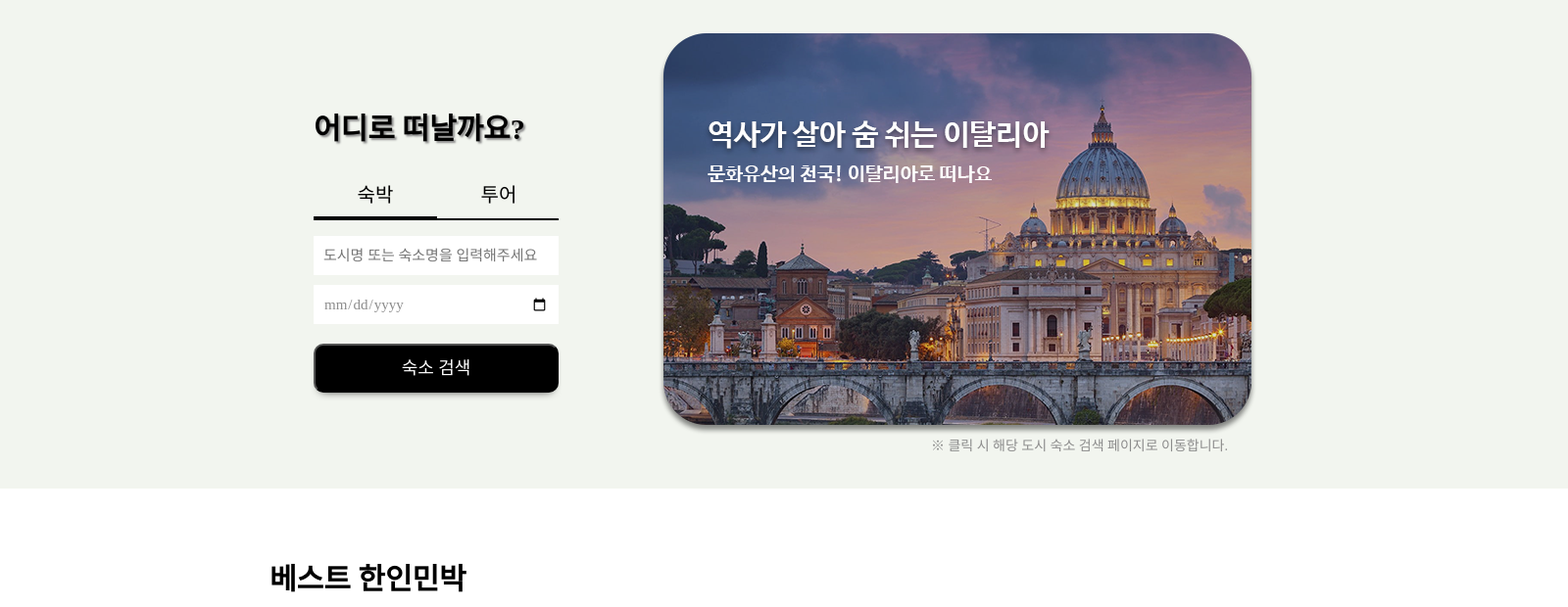
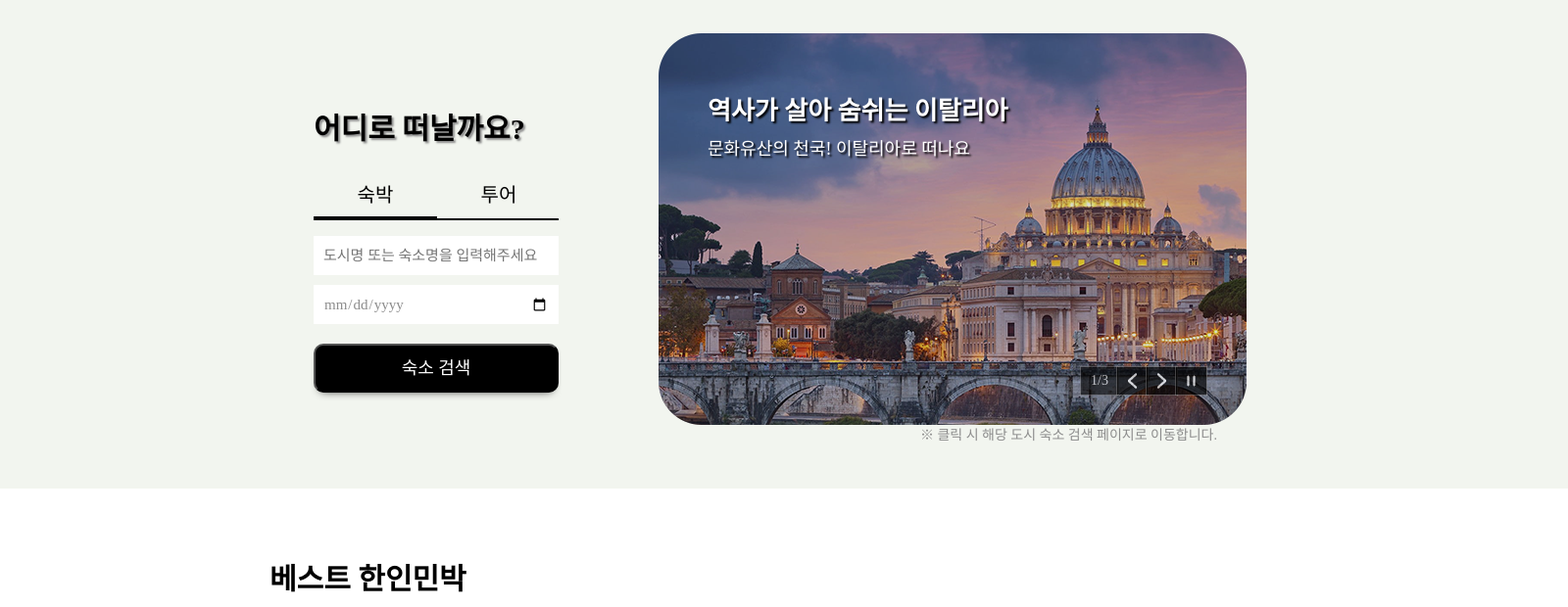
Before and after one commit to onezeun/KDT, a PHP site: page / in a window 1600 px wide. Shown: the part 201-821 px from the top of the page at 98% size. Run offline with PHP 8.4, Linux system fonts and the light colour scheme; some web fonts are replaced.

Commit message:
feat: 메인페이지 메인배너 슬라이드

```diff
--- a/first_project/css/main.css
+++ b/first_project/css/main.css
@@ -96,28 +96,148 @@
   font-family: 'InfinitySans-RegularA1';
 }
 
-.mb_reco_cont1 {
-  width: 611px;
-  height: 411px;
+.mb_reco{
+  width: 600px;
+  height: 400px;
+  position: relative;
+}
+
+.mb_reco_wrap {
+  display: flex;
+  overflow: hidden;
+  border-radius: 20px;
+}
+
+.mb_reco_cont1{
+  position: relative;
 }
 
 .mb_reco_cont1 a {
-  width: 611px;
-  height: 411px;
+  width: 600px;
+  height: 400px;
   background: url(../images/main_image1.png) no-repeat;
 }
 
-/* .mb_reco_cont2 {
-      width: 611px;
-      height: 411px;
+.mb_reco_cont2 {
+  position: relative;
+}
+
+.mb_reco_cont2 a {
+  width: 600px;
+  height: 400px;
   background: url(../images/main_image2.png) no-repeat;
 }
 
 .mb_reco_cont3 {
-      width: 611px;
-      height: 411px;
+  position: relative;
+}
+
+.mb_reco_cont3 a {
+  width: 600px;
+  height: 400px;
   background: url(../images/main_image3.png) no-repeat;
-    } */
+}
+
+.mb_reco_txt1 {
+  font-size: 26px;
+  color: white;
+  font-weight: bold;
+  text-shadow: 2px 2px 2px black;
+  position: absolute;
+  top: 60px;
+  left: 50px;
+}
+
+.mb_reco_txt2 {
+  font-size: 18px;
+  color: white;
+  text-shadow: 2px 2px 2px black;
+  position: absolute;
+  top: 105px;
+  left: 50px;
+}
+
+.carousel_page_bg {
+  width: 40px;
+  height: 30px;
+  background: url(../images/main_carousel_btn1.png) no-repeat;
+  display: inline-block;
+  position: absolute;
+  bottom: 30px;
+  right: 130px;
+  opacity:60%;
+  text-align: center;
+  line-height: 30px
+}
+
+.carousel_page {
+  width: 40px;
+  height: 20px;
+  font-size: 14px;
+  color: white;
+}
+
+.carousel_prev {
+  width: 33px;
+  height: 30px;
+  background: url(../images/main_carousel_btn2.png) no-repeat;
+  display: inline-block;
+  position: absolute;
+  bottom: 30px;
+  right: 100px;
+  opacity: 70%;
+}
+
+.carousel_prev:hover {
+  opacity: 100%;
+}
+
+.carousel_next {
+  width: 33px;
+  height: 30px;
+  background: url(../images/main_carousel_btn3.png) no-repeat;
+  display: inline-block;
+  position: absolute;
+  bottom: 30px;
+  right: 70px;
+  opacity: 70%;
+}
+
+.carousel_next:hover {
+  opacity: 100%;
+}
+
+.carousel_stop {
+  width: 33px;
+  height: 30px;
+  background: url(../images/main_carousel_btn4.png) no-repeat;
+  display: inline-block;
+  position: absolute;
+  bottom: 30px;
+  right: 40px;
+  opacity: 70%;
+}
+
+.carousel_stop:hover {
+  opacity: 100%;
+}
+
+.carousel_play {
+  width: 33px;
+  height: 30px;
+  background: url(../images/main_carousel_btn5.png) no-repeat;
+  display: inline-block;
+  position: absolute;
+  bottom: 30px;
+  right: 40px;
+  opacity: 70%;
+  display: none;
+}
+
+.carousel_play:hover {
+  opacity: 100%;
+}
+
 
 .movemsg {
   color: #8c8c8c;
--- a/first_project/css/reset.css
+++ b/first_project/css/reset.css
@@ -21,6 +21,8 @@ button {
 *:focus {
   outline: 0 none;
 }
+
+root { scroll-behavior : auto }
 
 @font-face {
   font-family: 'InfinitySans-RegularA1';
--- a/first_project/index.html
+++ b/first_project/index.html
@@ -10,6 +10,12 @@
   <link rel="stylesheet" type="text/css" href="css/header.css">
   <link rel="stylesheet" type="text/css" href="css/main.css">
   <link rel="stylesheet" type="text/css" href="css/footer.css">
+  <script src="https://code.jquery.com/jquery-3.6.1.js" integrity="sha256-3zlB5s2uwoUzrXK3BT7AX3FyvojsraNFxCc2vC/7pNI="
+    crossorigin="anonymous">
+    </script>
+  <script type="text/javascript" src="js/main.js"></script>
+  <link rel="stylesheet" type="text/css" href="//cdn.jsdelivr.net/npm/slick-carousel@1.8.1/slick/slick.css" />
+  <script type="text/javascript" src="//cdn.jsdelivr.net/npm/slick-carousel@1.8.1/slick/slick.min.js"></script>
 </head>
 
 <body>
@@ -91,23 +97,40 @@
 
           <div class="mb_reco">
             <h3 class="hide">추천 여행지</h3>
-            <div class="mb_reco_cont1 indent">
+            <ul class="mb_reco_slide">
+              <li class="mb_reco_cont1">
                 <a href="lodging_search.html" class="block">
-                <p>역사가 살아 숨쉬는 이탈리아
-                  문화유산의 천국! 이탈리아로 떠나요</p>
+                  <div class="mb_reco_txt_wrap">
+                    <p class="mb_reco_txt1">역사가 살아 숨쉬는 이탈리아</p>
+                    <p class="mb_reco_txt2">문화유산의 천국! 이탈리아로 떠나요</p>
+                  </div>
                 </a>
+              </li>
+              <li class="mb_reco_cont2">
+                <a href="lodging_search.html" class="block">
+                  <div class="mb_reco_txt_wrap">
+                    <p class="mb_reco_txt1">어디에도 없는 매력 미국으로 떠나요</p>
+                    <p class="mb_reco_txt2">가장 힙하고, 아름답고, 신나는 여행</p>
                   </div>
-            <!-- <div class="mb_reco_cont2 indent">
-              <a href="#" class="block">
-                <p>어디에도 없는 매력 미국으로 떠나요
-                  가장 힙하고, 아름답고, 신나는 여행</p>
+                </a>
+              </li>
+              <li class="mb_reco_cont3">
+                <a href="lodging_search.html" class="block">
+                  <div class="mb_reco_txt_wrap">
+                    <p class="mb_reco_txt1">당신의 로맨스를 찾을 곳, 파리</p>
+                    <p class="mb_reco_txt2">낭만적인 파리를 즐겨보세요</p>
                   </div>
-            <div class="mb_reco_cont3 indent">
-              <a href="#" class="block">
-                <p>당신의 로맨스를 찾을 곳, 파리
-                  낭만적인 파리를 즐겨보세요</p>
                 </a>
-            </div> -->
+              </li>
+            </ul>
+            <div class="carousel">
+              <span id="carousel_page_bg" class="carousel_page_bg"><span id="carousel_page" class="carousel_page"><span
+                    id="now_page"></span>/<span id="total_page"></span></span></span>
+              <a href="#" id="carousel_prev" class="carousel_prev indent">이전</a>
+              <a href="#" id="carousel_next" class="carousel_next indent">다음</a>
+              <a href="#" id="carousel_play" class="carousel_play indent">재생</a>
+              <a href="#" id="carousel_stop" class="carousel_stop indent">일시정지</a>
+            </div>
             <p class="movemsg">※ 클릭 시 해당 도시 숙소 검색 페이지로 이동합니다.</p>
           </div>
         </section>
@@ -389,18 +412,24 @@
         <a href="#" class="next info_btn2">다음</a>
       </section>
 
+      <div class="sale_wrap">
         <div class="sale">
           <h2 class="hide">할인 정보</h2>
-        <ul>
+          <ul class="sale_slide">
             <li class="sale_cont1 indent"><a href="#">비수기 할인</a>
               <p>일반 시즌 외 비수기에는 더 싸다! '비수기 할인가'로 저렴하게 예약하세요</p>
             </li>
-          <!-- <li class="sale_cont2 indent"><a href="#">땡처리 할인</a>
+            <li class="sale_cont2 indent"><a href="#">땡처리 할인</a>
               <p>최대30%
                 한달 이내에 급하게 남은 할인객실 땡처리!!
                 땡처리 할인객실로 저렴하게 예약하세요</p>
-        </li> -->
+            </li>
           </ul>
+        </div>
+        <div class="sale_slide_btn_wrap">
+          <button type="button" id="sale_slide_btn1" class="sale_slide_btn1"></button>
+          <button type="button" id="sale_slide_btn2" class="sale_slide_btn2"></button>
+        </div>
       </div>
 
 
@@ -437,14 +466,14 @@
             <a href="#" class="evnt_next">다음</a>
             <a href="#" class="evnt_stop">일시정지</a>
           </div>
-          <ul>
+          <ul class="event_slide">
             <li class="evnt_cont1 indent"><a href="#">숙소이벤트</a>
               <p>여러 숙소에서 진행하는 다양한 이벤트를 확인해보세요</p>
             </li>
-            <!-- <li class="evnt_cont2"><a href="#">숙소쿠폰</a>
+            <li class="evnt_cont2 indent"><a href="#">숙소쿠폰</a>
               <p>숙소에서 제공하는 다양한 쿠폰을 확인해보세요!
                 해당 숙소 예약시 사용 가능</p>
-        </li> -->
+            </li>
           </ul>
         </div>
       </div>
--- /dev/null
+++ b/first_project/js/main.js
@@ -0,0 +1,68 @@
+$(document).ready(function () {
+  var nowPage = $('#now_page');
+  var totalPage = $('#total_page');
+
+  /* 메인 배너 이미지 캐러셀 */
+  $('.mb_reco_slide').on('init', function (event, slick) {
+    nowPage.text(1);
+    totalPage.text(slick.slideCount);
+  });
+
+  $('.mb_reco_slide').slick({
+    infinite: true,
+    slidesToShow: 1,
+    slidesToScroll: 1,
+    autoplay: true,
+    autoplaySpeed: 2500,
+    arrows: true,
+    prevArrow: $('.carousel_prev'),
+    nextArrow: $('.carousel_next'),
+  });
+
+  $('.mb_reco_slide').on(
+    'afterChange',
+    function (event, slick, currentSlide, nextSlide) {
+      var i = (currentSlide ? currentSlide : 0) + 1;
+      nowPage.text(i);
+      totalPage.text(slick.slideCount);
+    },
+  );
+
+  $('.carousel_play').click(function () {
+    $('.mb_reco_slide').slick('slickPlay');
+    $('.carousel_stop').show();
+    $('.carousel_play').hide();
+  });
+
+  $('.carousel_stop').click(function () {
+    $('.mb_reco_slide').slick('slickPause');
+    $('.carousel_play').show();
+    $('.carousel_stop').hide();
+  });
+
+
+  /* 중간 배너 이미지 캐러셀  */
+  $('.sale_slide').slick({
+    infinite: true,
+    slidesToShow: 1,
+    slidesToScroll: 1,
+    dots: true,
+    dotsClass : "sale_slide_btn2",
+    // customPaging: function(slider, i) {
+    //   return '<button class="sale_slide_btn1">' + $(slider.$slides[i]) + '</button>';
+  // },
+  });
+
+  /* 이벤트 배너 이미지 캐러셀  */
+
+  $('.event_slide').slick({
+    infinite: true,
+    slidesToShow: 1,
+    slidesToScroll: 1,
+    autoplay: true,
+    autoplaySpeed: 2500,
+    arrows: true,
+    prevArrow: $('.event_prev'),
+    nextArrow: $('.event_next'),
+  });
+});
```
Also changed, not shown: other parts of first_project/css/main.css (+34 -5 lines), first_project/images/main_carousel_btn1.png (added), first_project/images/main_carousel_btn2.png (added), first_project/images/main_carousel_btn3.png (added), first_project/images/main_carousel_btn4.png (added), first_project/images/main_carousel_btn5.png (added), first_project/images/main_image1.png, first_project/images/main_image2.png, first_project/images/main_image3.png. Lines whose indentation alone changed are shown as unchanged.
